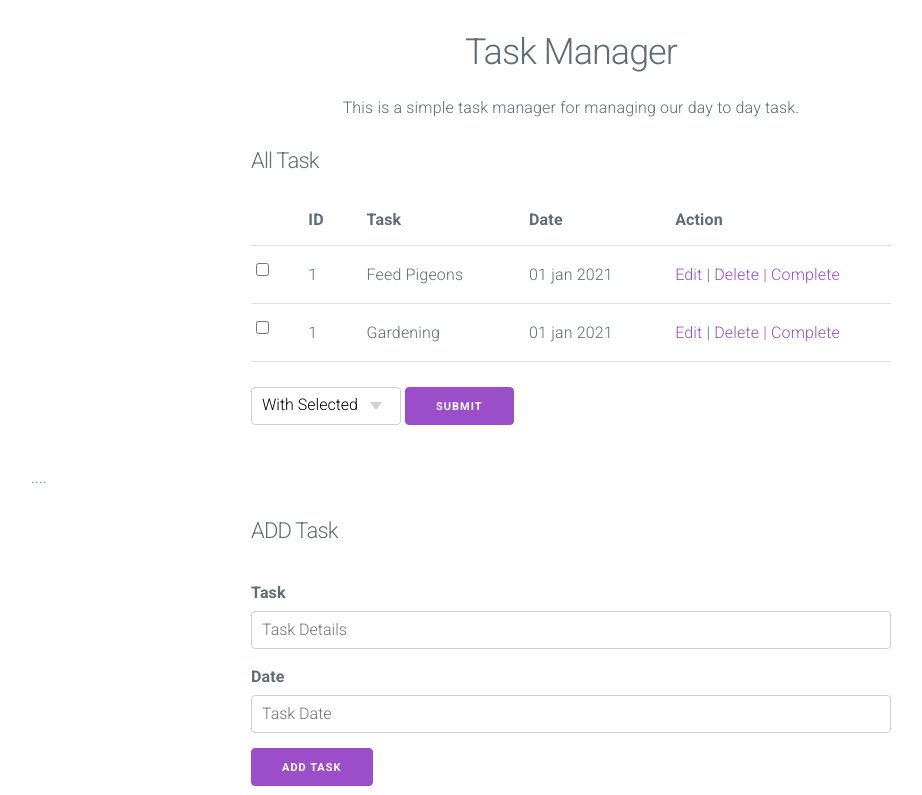
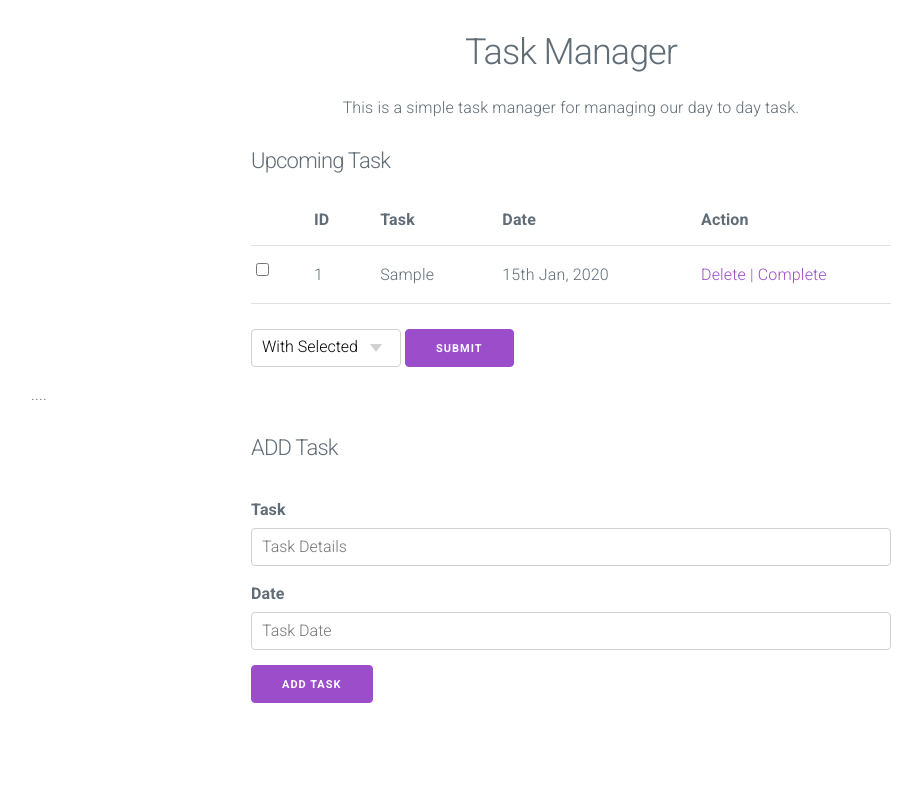
Before and after one commit to dipu157/progpractise, a PHP site: page / in a window 1280 px wide. Shown: the top 795 px of the page, without its empty margins (69-991 px from the left). After the commit the page ends 703 px from the top, so only its background shows below. Run offline with PHP 8.4, Linux system fonts and the light colour scheme; tables that the repository leaves empty or names only in its code hold one stand-in row (values such as "Sample post").

Commit message:
task folder rest work in hasin vai php

```diff
--- a/phpHasinVai/task/index.php
+++ b/phpHasinVai/task/index.php
@@ -1,3 +1,17 @@
+<?php
+include_once "config.php";
+$connection = mysqli_connect(DB_HOST, DB_USER, DB_PASSWORD, DB_NAME);
+if (!$connection) {
+    throw new Exception("Cannot Connect To Database");
+}
+
+$query = "select * from task where complete = 0";
+$result = mysqli_query($connection, $query);
+
+$CompleteQuery = "select * from task where complete = 1";
+$ComResult = mysqli_query($connection, $CompleteQuery);
+?>
+
 <!DOCTYPE html>
 <html lang="en">
 
@@ -11,10 +25,12 @@
         body {
             margin-top: 30px;
         }
-        #main{
+
+        #main {
             padding: 0px 150px 0px 150px;
         }
-        #action{
+
+        #action {
             width: 150px;
         }
     </style>
@@ -32,8 +48,11 @@
 
         <div class="row">
             <div class="column column-60 column-offset-20">
-            <h4>All Task</h4>
-        <form>
+
+                <?php
+                if (mysqli_num_rows($ComResult) > 0) {
+                ?>
+                    <h4>Complete Tasks</h4>
                     <table>
                         <thead>
                             <tr>
@@ -46,31 +65,65 @@
                         </thead>
 
                         <tbody>
+                            <?php
+                            while ($cdata = mysqli_fetch_assoc($ComResult)) {
+                                $timestamp = strtotime($cdata['date']);
+                                $cdate = date("jS M, Y", $timestamp);
+                            ?>
                                 <tr>
-                        <td><input class="label-inline" type="checkbox" value="1"> </td>
-                        <td>1</td>
-                        <td>Feed Pigeons</td>
-                        <td>01 jan 2021</td>
-                        <td><a href="#">Edit</a> | <a href="#"> Delete | <a href="#"> Complete </a> </td>
+                                    <td><input class="label-inline" type="checkbox" value="<?php echo $cdata['id']; ?>"> </td>
+                                    <td><?php echo $cdata['id']; ?></td>
+                                    <td><?php echo $cdata['task']; ?></td>
+                                    <td><?php echo $cdate; ?></td>
+                                    <td><a href="#"> Delete </td>
                                 </tr>
+                        <?php }
+                        }
+                        ?>
+                        </tbody>
+                    </table>
 
+                    <?php
+                    if (mysqli_num_rows($result) == 0) {
+                    ?>
+                        <p>No Task Found</p>
+                    <?php } else { ?>
+                        <h4>Upcoming Task</h4>
+                        <table>
+                            <thead>
                                 <tr>
-                        <td><input class="label-inline" type="checkbox" value="1"> </td>
-                        <td>1</td>
-                        <td>Gardening</td>
-                        <td>01 jan 2021</td>
-                        <td><a href="#">Edit</a> | <a href="#"> Delete | <a href="#"> Complete </a> </td>
+                                    <th></th>
+                                    <th>ID</th>
+                                    <th>Task</th>
+                                    <th>Date</th>
+                                    <th>Action</th>
                                 </tr>
+                            </thead>
+
+                            <tbody>
+                                <?php
+                                while ($data = mysqli_fetch_assoc($result)) {
+                                    $timestamp = strtotime($data['date']);
+                                    $date = date("jS M, Y", $timestamp);
+                                ?>
+                                    <tr>
+                                        <td><input class="label-inline" type="checkbox" value="<?php echo $data['id']; ?>"> </td>
+                                        <td><?php echo $data['id']; ?></td>
+                                        <td><?php echo $data['task']; ?></td>
+                                        <td><?php echo $date; ?></td>
+                                        <td><a href="#"> Delete | <a class="complete" data-taskid="<?php echo $data['id']; ?>" href="#"> Complete </a> </td>
+                                    </tr>
+                                <?php } ?>
                             </tbody>
                         </table>
 
                         <select id="action">
-                <option value="0" >With Selected</option>
-                <option value="del" >Delete</option>
-                <option value="complete" > Mark as complete</option>
+                            <option value="0">With Selected</option>
+                            <option value="del">Delete</option>
+                            <option value="complete"> Mark as complete</option>
                         </select>
                         <input class="button-primary" type="submit" value="submit">
-        </form>
+                    <?php } ?>
             </div>
         </div>
 
@@ -85,7 +138,7 @@
                     <fieldset>
                         <?php
                         $added = $_GET['added'] ?? "";
-                        if($added){
+                        if ($added) {
                             echo '<p>Task Successfully added</p>';
                         } ?>
                     </fieldset>
@@ -101,6 +154,22 @@
             </div>
         </div>
     </div>
+
+    <form action="tasks.php" method="post" id="completeform">
+        <input type="hidden" id="caction" name="action" value="complete">
+        <input type="hidden" id="taskid" name="taskid">
+    </form>
 </body>
-
+<script src="https://code.jquery.com/jquery-3.6.0.slim.min.js"></script>
+<script>
+    ;(function($){
+        $(document).ready(function(){
+            $(".complete").on('click',function(){
+                var id = $(this).data("taskid");
+                $("#taskid").val(id);
+                $("#completeform").submit();
+            })
+        });
+    })(jQuery);
+</script>
 </html>
--- a/phpHasinVai/task/tasks.php
+++ b/phpHasinVai/task/tasks.php
@@ -19,6 +19,9 @@ if (!$connection) {
                 $query = "INSERT INTO `task`(`task`, `date`) VALUES ('{$task}','{$date}')";
                 mysqli_query($connection,$query);
                 header('Location: index.php?added=true');
+            }else if('complete' == $action){
+                $taskid = $_POST['taskid'];
+                echo $taskid;
             }
         }
     }
```
Lines whose indentation alone changed are shown as unchanged.
